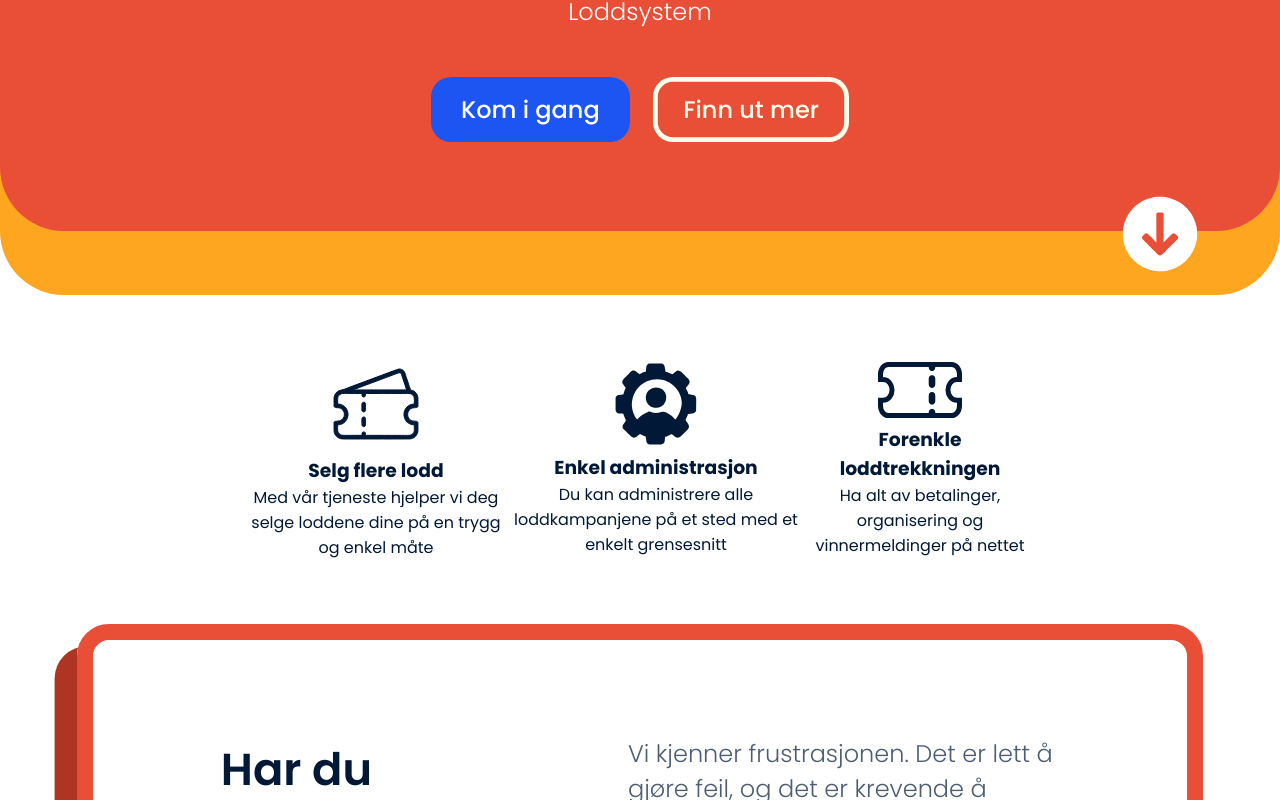
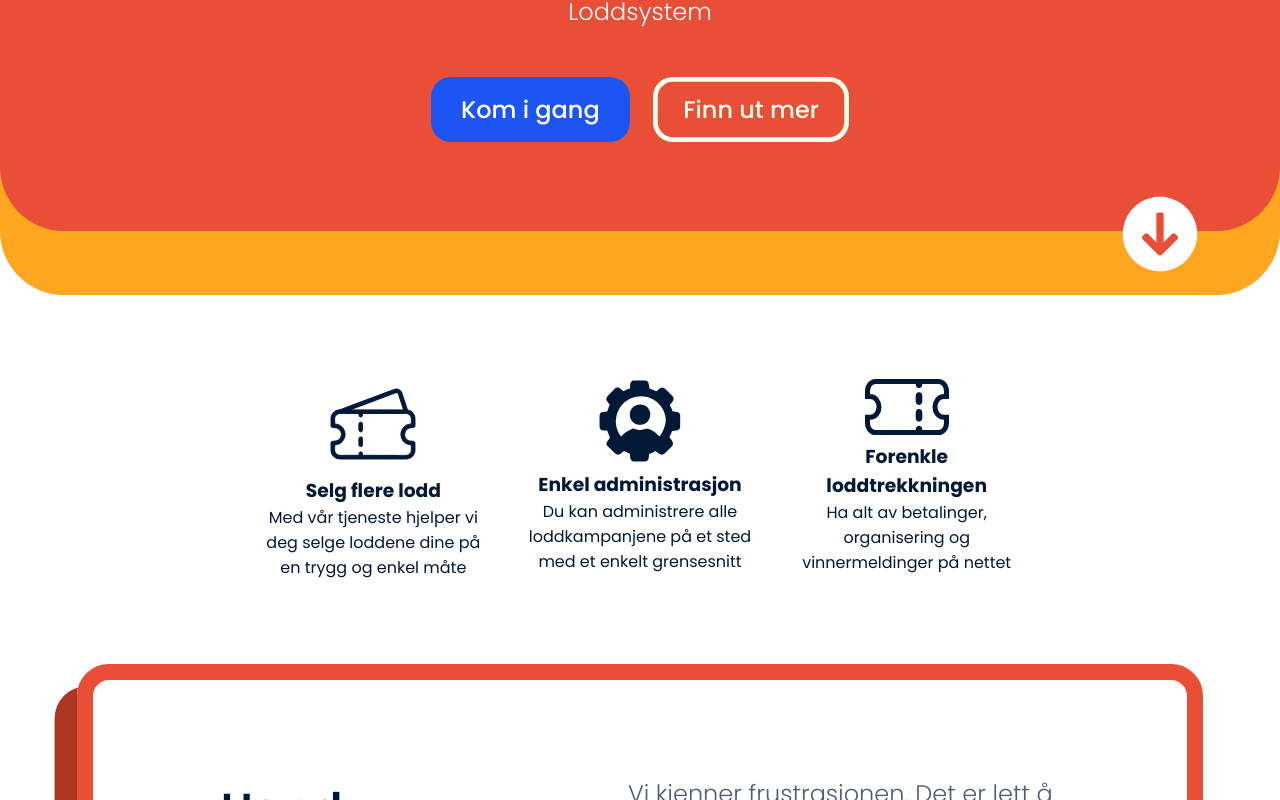
Before and after one commit to DanielJSorby/lodde, a SvelteKit app in the folder my-app/: page / in a window 1280 px wide. Shown: the part 465-1265 px from the top of the page. Built offline with nearby package versions, Linux system fonts and the light colour scheme.

Commit message:
Endret kode fra kortheadder til main sin kode

```diff
--- a/my-app/src/components/tjeneste.svelte
+++ b/my-app/src/components/tjeneste.svelte
@@ -5,21 +5,17 @@
 <style>
     .box {
         display: flex;
-        justify-content: center;
+        justify-content: space-between;
         align-items: center;
         flex-direction: column;
+        padding: 20px;
+        color: #011936;
+        width: 400px;
+        text-align: center;
+        height: 100%;
+    }
 
-        color: var(--color-svart);
-        max-width: 25rem;
-        text-align: center;
-    }
-    .box:nth-child(1){
-        max-width: 17rem;
-    }
-    .box:nth-child(2){
-        max-width: 18rem;
-    }
-    .box:nth-child(3){
-        max-width: 25rem;
+    .image {
+        margin-bottom: 20px;
     }
 </style>
```
